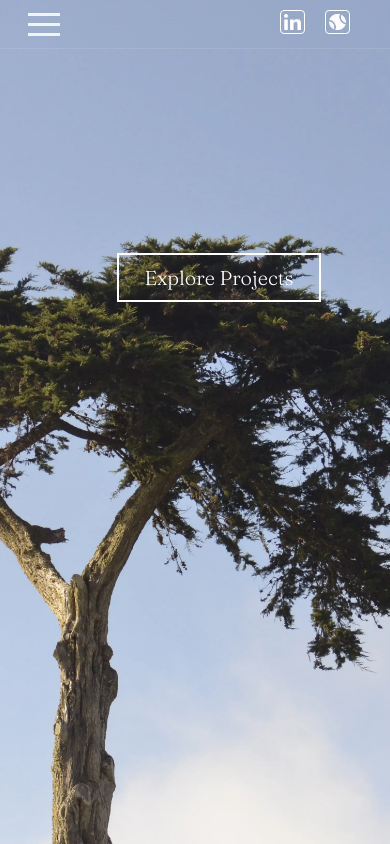
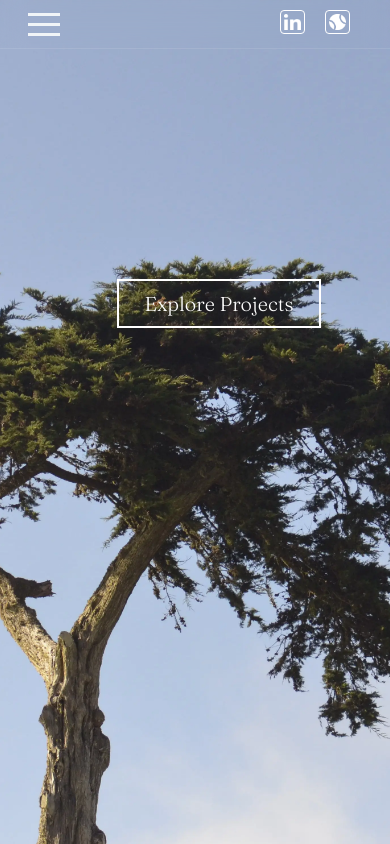
Before and after one commit to vincentdalfaro/personal-website, a React (Vite) app in the folder frontend/: page / in a window 390 px wide. Shown: the top 844 px of the page. Built offline with nearby package versions, Linux system fonts and the light colour scheme.

Commit message:
mobile fix

```diff
--- a/frontend/src/styles/Home.css
+++ b/frontend/src/styles/Home.css
@@ -244,4 +244,8 @@
         height: 100%;
         object-fit: cover;
     }
+
+    .home-hero{
+        height: 110dvh;
+    }
 }
```
